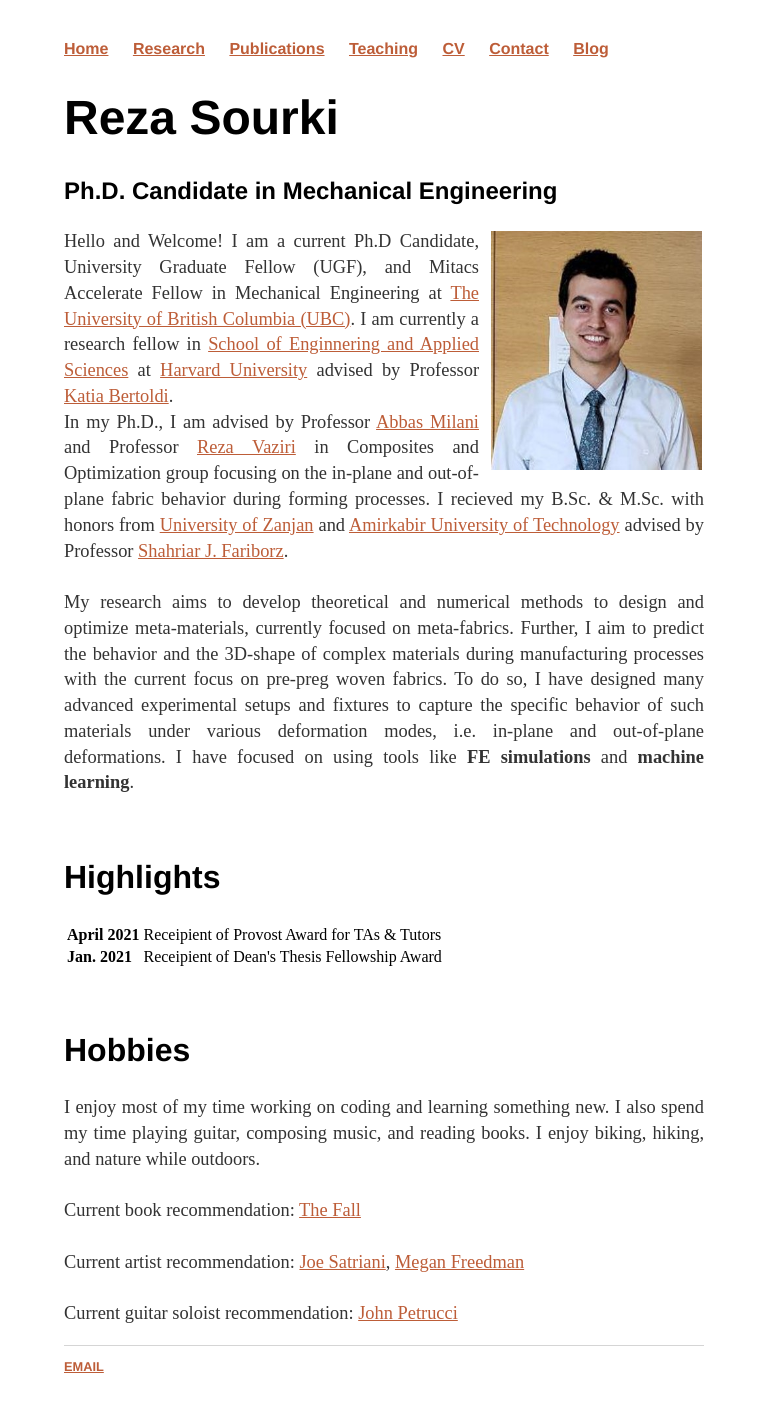
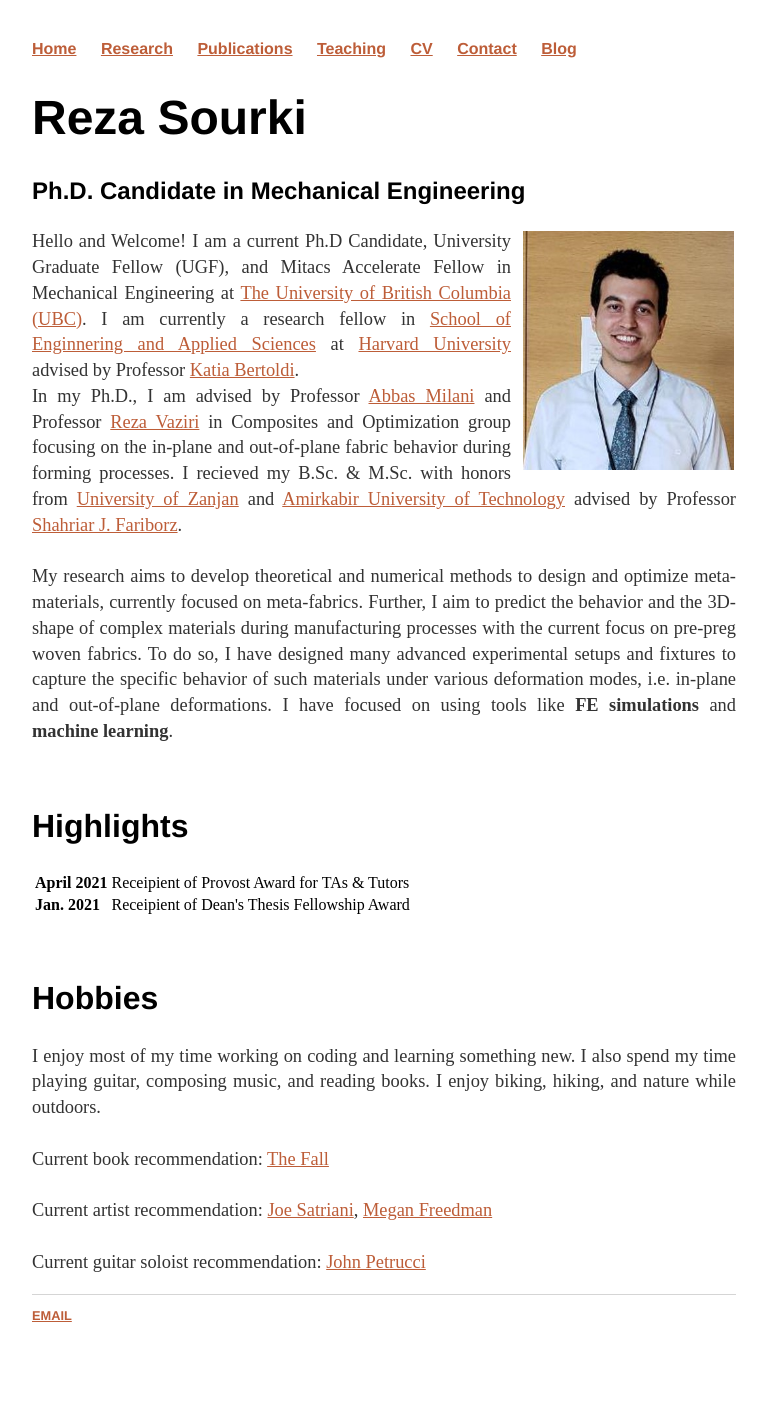
Before and after one commit to rsourki/rsourki.github.io, a Jekyll site: the page built from index.html, in a window 1280 px wide. Shown: the whole page, without its empty margins (256-1023 px from the left). Built offline with Jekyll 4.4.1, drawn with Linux system fonts in a browser that asks for light colours; after the commit the page ends 1363 px from its top, so only the background shows below that.

Commit message:
Update main.css

```diff
--- a/css/main.css
+++ b/css/main.css
@@ -1,6 +1,6 @@
 body {
     margin: 40px auto;
-    max-width: 50%;
+    max-width: 55%;
     /*margin: 25px 300px 75px 250px;*/
 }
 nav ul, footer ul {
```
